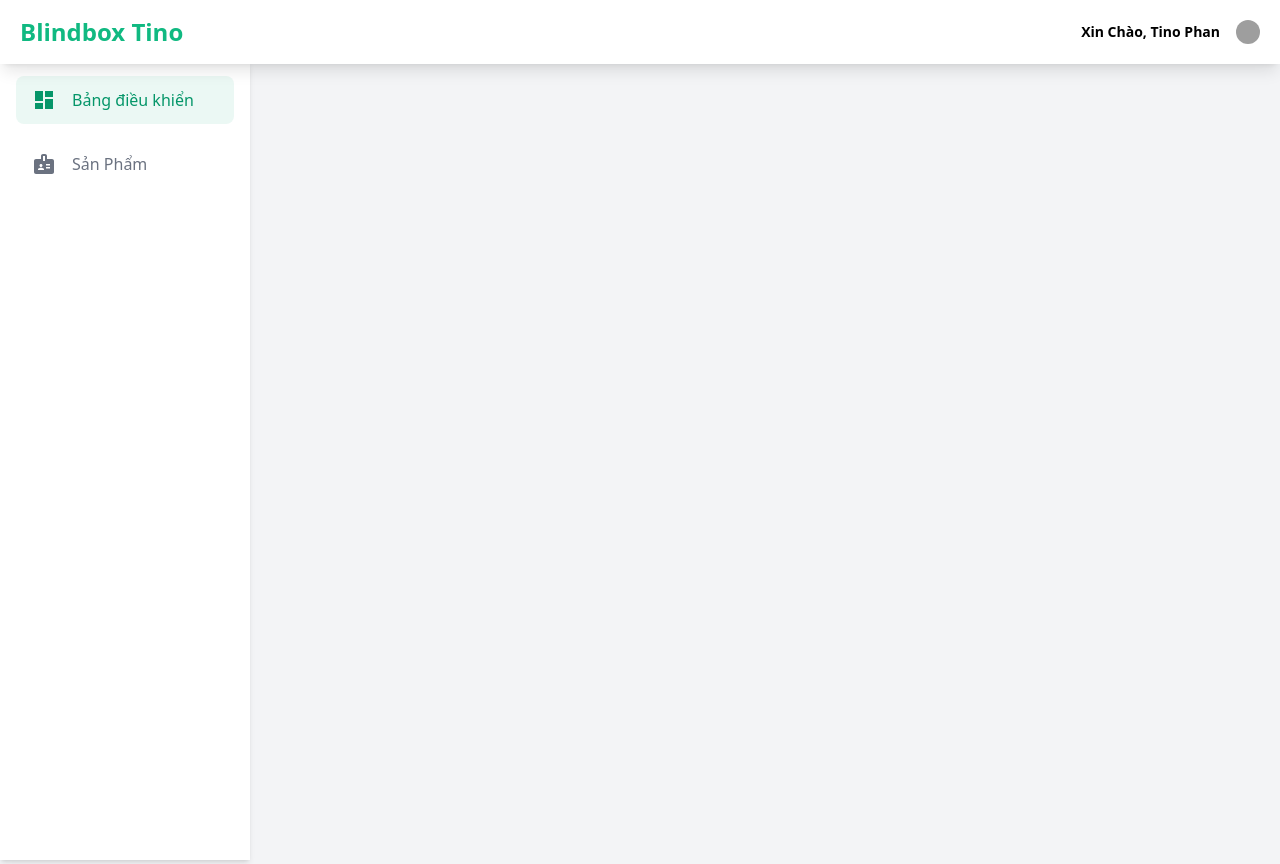
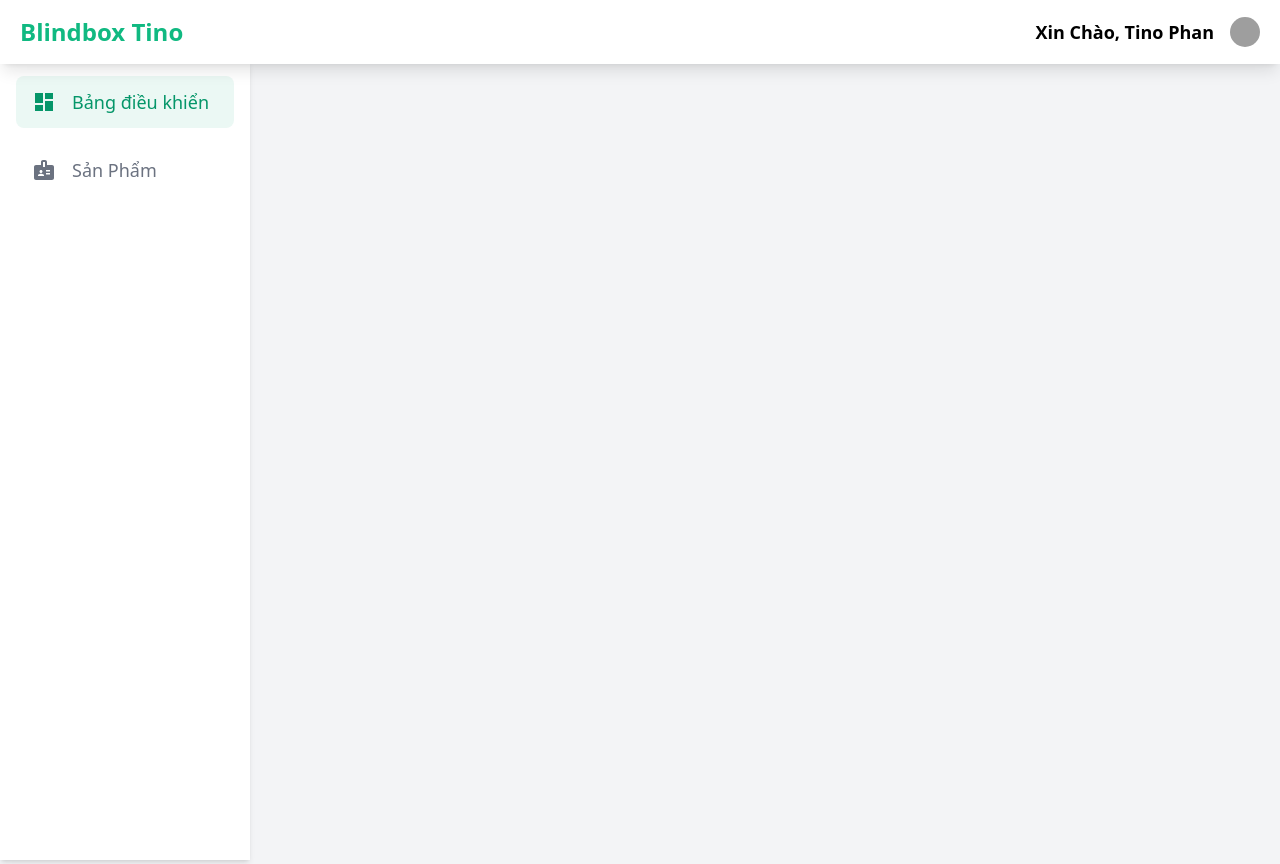
Before and after one commit to tinophan247/TinoBlindbox, a React (Vite) app: page / in a window 1280 px wide. Built offline with nearby package versions, Linux system fonts and the light colour scheme; grey boxes are pictures that could not be loaded.

Commit message:
update size

```diff
--- a/src/component/Header/Header.jsx
+++ b/src/component/Header/Header.jsx
@@ -15,13 +15,13 @@ function HeaderAdmin({ onToggleSidebar }) {
       {/* Right Side: User Info and Avatar */}
       <div className="flex">
         <div className="flex gap-2 sm:gap-4 items-center">
-          <p className="font-semibold text-xs sm:text-sm">Xin Chào, Tino Phan</p>
+          <p className="font-semibold text-base sm:text-lg">Xin Chào, Tino Phan</p>
 
           {/* Avatar */}
           <Avatar
             alt="Tino Phan"
             src="https://firebasestorage.googleapis.com/v0/b/uploadingfile-73c77.appspot.com/o/2024-11-21_02h34_40.png?alt=media&token=cad7c58f-8675-44b6-ad5f-1e82f9227bae"
-            sx={{ width: 24, height: 24 }} // Avatar smaller on mobile
+            sx={{ width: 30, height: 30 }}
             className="sm:w-8 sm:h-8"
           />
         </div>
--- a/src/component/Header/LeftSidebar.jsx
+++ b/src/component/Header/LeftSidebar.jsx
@@ -24,7 +24,7 @@ function LeftSidebar({ isSidebarOpen }) {
           }
         >
           <DashboardIcon />
-          <span className="-mr-1 font-medium">Bảng điều khiển</span>
+          <span className="-mr-1 font-medium text-base sm:text-lg">Bảng điều khiển</span>
         </NavLink>
         <NavLink
           to="/product-management"
@@ -33,7 +33,7 @@ function LeftSidebar({ isSidebarOpen }) {
           }
         >
           <BadgeIcon />
-          <span className="-mr-1 font-medium">Sản Phẩm</span>
+          <span className="-mr-1 font-medium text-base sm:text-lg">Sản Phẩm</span>
         </NavLink>
       </div>
     </div>
```
